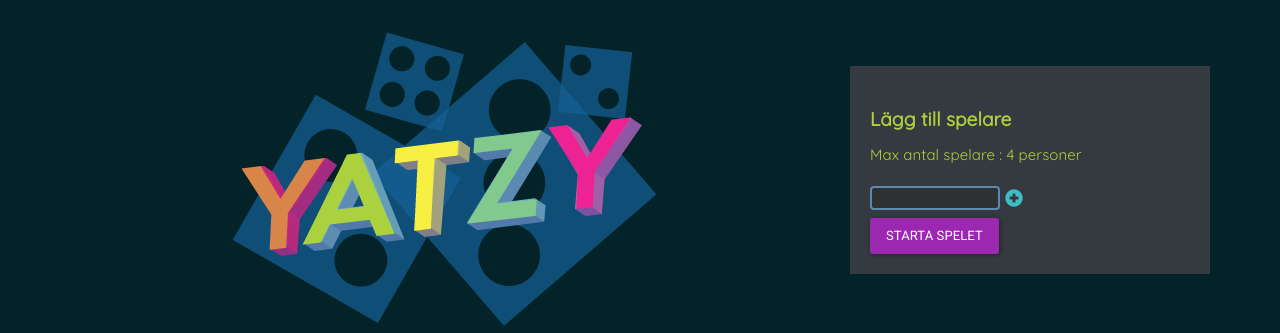
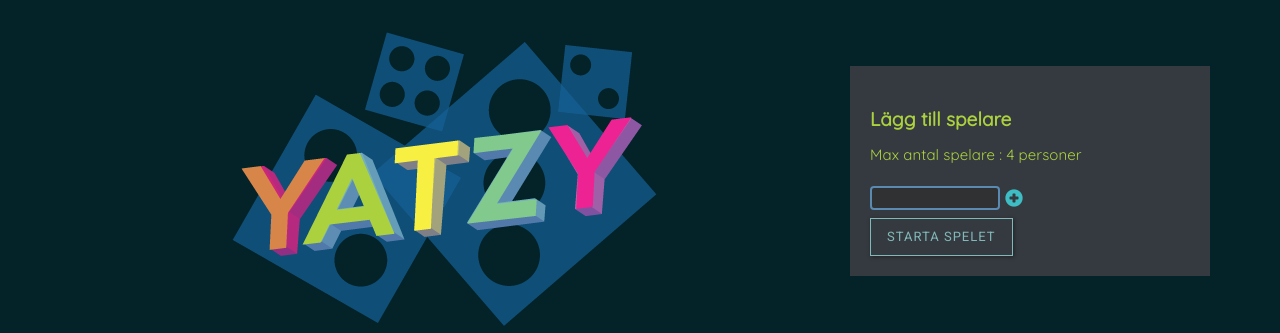
Before and after one commit to andreasvettefors/G3yatzy, a plain HTML site: page index.html in a window 1280 px wide. Shown: the part 132-465 px from the top of the page. Drawn offline with Linux system fonts and the light colour scheme; no server answers.

Commit message:
ändringar för knappar

```diff
--- a/css/main.css
+++ b/css/main.css
@@ -142,7 +142,29 @@ th{
 	cursor:pointer;
 }
 
+.btn{
+	background: none;
+    border-radius: 0;
+    color: #82b9b8;
+    letter-spacing: 1px;
+    border: 1px #82b9b8 solid;
+}
 
+.btn:hover{
+	background: none;
+    border-radius: 0;
+    color:#d78548;
+    letter-spacing: 1px;
+    border: 1px #d78548 solid;
+}
+.btn:active{
+	background-color: none;
+}
+
+.btn-info{
+	background-color: none;
+	color:none;
+}
 
 /* CSS för submitform*/
 
```
